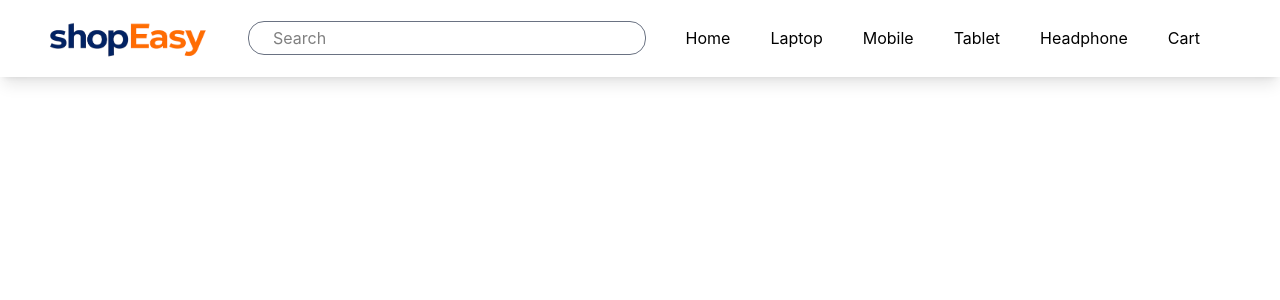
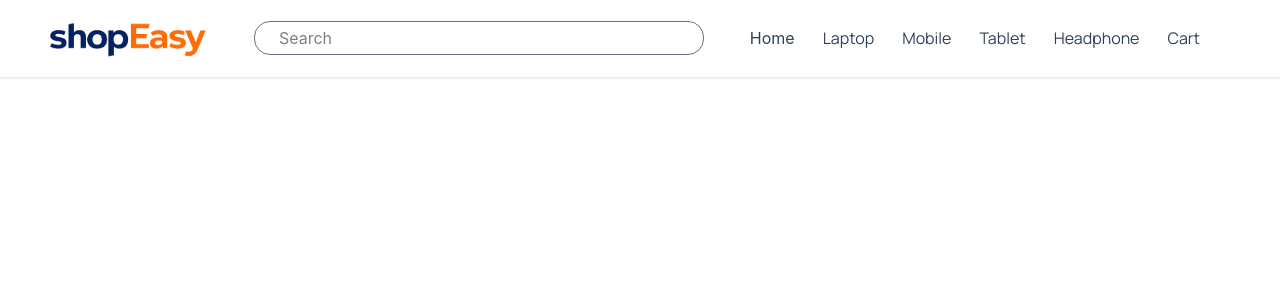
Before and after one commit to kashaf009/ShopEasy, a React (Vite) app: page / in a window 1280 px wide. Shown: the top 300 px of the page. Built offline with nearby package versions, Linux system fonts and the light colour scheme.

Commit message:
updated font

```diff
--- a/index.html
+++ b/index.html
@@ -4,6 +4,7 @@
     <meta charset="UTF-8" />
     <link rel="icon" type="image/svg+xml" href="/favicon.svg" />
     <meta name="viewport" content="width=device-width, initial-scale=1.0" />
+    <link href="https://fonts.googleapis.com/css2?family=Manrope:wght@200;300;400;500;600;700;800&display=swap" rel="stylesheet">
     <title>shopeasy</title>
   </head>
   <body>
--- a/package.json
+++ b/package.json
@@ -10,6 +10,7 @@
     "preview": "vite preview"
   },
   "dependencies": {
+    "@fontsource/manrope": "^5.2.8",
     "@tailwindcss/vite": "^4.2.2",
     "react": "^19.2.4",
     "react-dom": "^19.2.4",
--- a/src/components/Nav.jsx
+++ b/src/components/Nav.jsx
@@ -1,8 +1,9 @@
 import React from "react";
+import "@fontsource/manrope";
 
 const Nav = () => {
   return (
-    <div className=" pl-12 pt-4 pr-12 items-center flex gap-10 justify-between pb-4 shadow-lg">
+    <div className=" pl-12 pt-4 pr-12 blackfrop-blur-xl items-center flex gap-10 justify-between pb-4 shadow-sm">
       <img src="/img/shopEasy.png" alt="logo" className="w-40" />
       <label className="border-gray-500 border  rounded-2xl w-[38%] p-1">
         <input
@@ -11,13 +12,23 @@ const Nav = () => {
           placeholder="Search"
         />
       </label>
-      <ul className="mr-8 flex gap-10 list-none cursor-pointer  ">
-        <li className="hover:text-cyan-700">Home</li>
-        <li className="hover:text-cyan-700">Laptop</li>
-        <li className="hover:text-cyan-700">Mobile</li>
-        <li className="hover:text-cyan-700">Tablet</li>
-        <li className="hover:text-cyan-700">Headphone</li>
-        <li className="hover:text-cyan-700">Cart</li>
+      <ul className="mr-8 flex gap-7  list-none cursor-pointer  ">
+        <li className="hover:text-cyan-700 text-slate-700">Home</li>
+        <li className="hover:text-cyan-700 font-['manrope'] text-slate-700">
+          Laptop
+        </li>
+        <li className="hover:text-cyan-700 font-['manrope'] text-slate-700">
+          Mobile
+        </li>
+        <li className="hover:text-cyan-700 font-['manrope'] text-slate-700">
+          Tablet
+        </li>
+        <li className="hover:text-cyan-700 font-['manrope'] text-slate-700">
+          Headphone
+        </li>
+        <li className="hover:text-cyan-700 font-['manrope'] text-slate-700">
+          Cart
+        </li>
       </ul>
     </div>
   );
```
Also changed, not shown: 1 other file (tests, documents, lock files or other folders).
